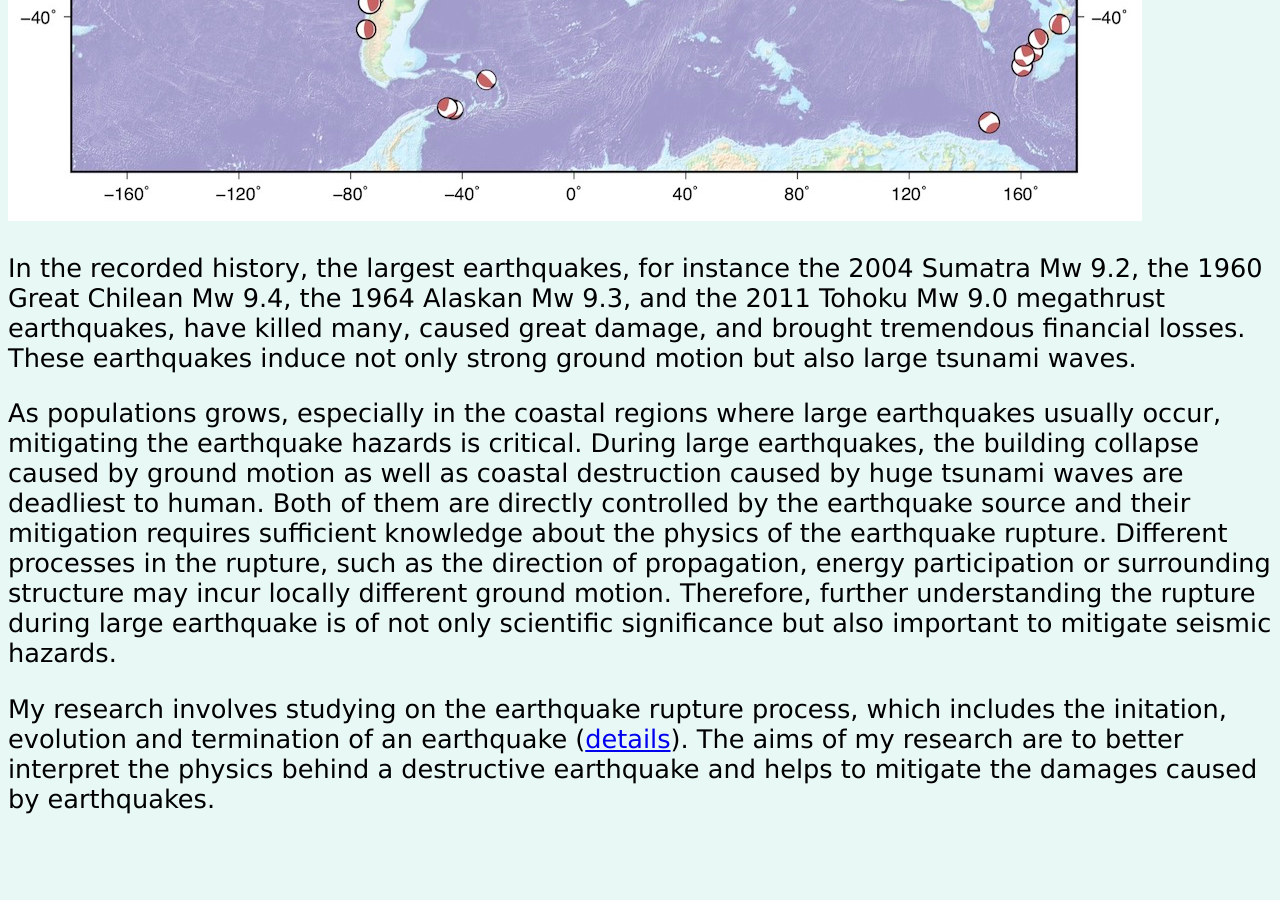
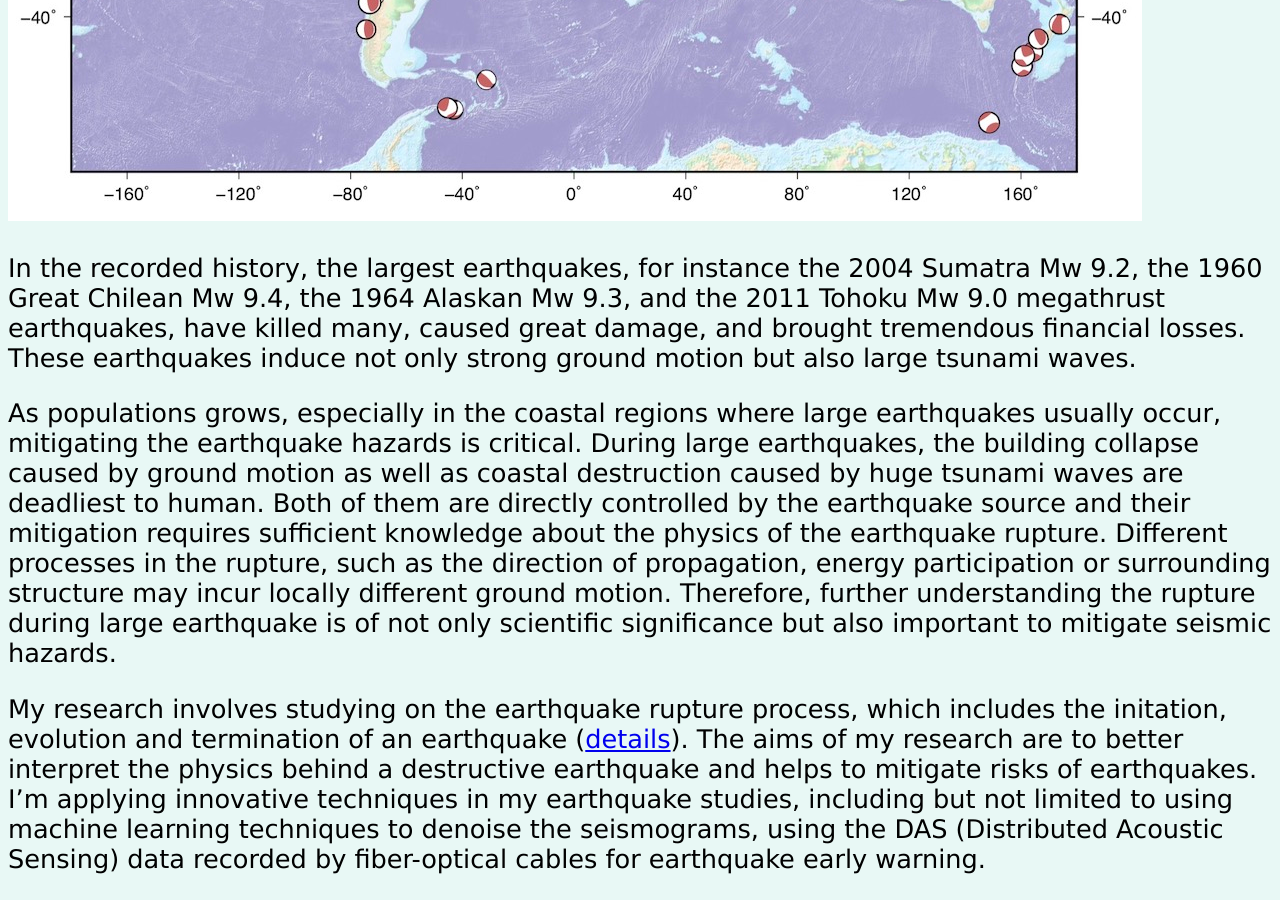
Before and after one commit to yinjiuxun/yinjiuxun.github.io, a Jekyll site: the page built from index.md, in a window 1280 px wide and 900 px high, scrolled down 980 px. Built offline with Jekyll 4.4.1, drawn with Linux system fonts in a browser that asks for light colours; before the commit the page ends 1820 px from its top, so only the background shows below that; some of the changed text lies outside the part shown.

Commit message:
Update intro pages

```diff
--- a/index.md
+++ b/index.md
@@ -10,7 +10,7 @@
 ----
 
 ## About Me
-My name is Jiuxun Yin (尹九洵). I'm currently a PhD candidate at Harvard University, working with Prof. [Marine A. Denolle](https://quake.fas.harvard.edu/).
+My name is Jiuxun Yin (尹九洵). I'm currently a [postdoctoral scholar](http://www.seismolab.caltech.edu/yin_j.html) at California Institute of Technology.
 
 [**Google Scholar**](https://scholar.google.com/citations?user=MongEqQAAAAJ&hl=en&oi=sra)
 [**Research Gate**](https://www.researchgate.net/profile/Jiuxun_Yin)
@@ -27,4 +27,4 @@
 
 As populations grows, especially in the coastal regions where large earthquakes usually occur, mitigating the earthquake hazards is critical. During large earthquakes, the building collapse caused by ground motion as well as coastal destruction caused by huge tsunami waves are deadliest to human. Both of them are directly controlled by the earthquake source and their mitigation requires sufficient knowledge about the physics of the earthquake rupture. Different processes in the rupture, such as the direction of propagation, energy participation or surrounding structure may incur locally different ground motion. Therefore, further understanding the rupture during large earthquake is of not only scientific significance but also important to mitigate seismic hazards.
 
-My research involves studying on the earthquake rupture process, which includes the initation, evolution and termination of an earthquake ([details](/pages/research.html)). The aims of my research are to better interpret the physics behind a destructive earthquake and helps to mitigate the damages caused by earthquakes.
+My research involves studying on the earthquake rupture process, which includes the initation, evolution and termination of an earthquake ([details](/pages/research.html)). The aims of my research are to better interpret the physics behind a destructive earthquake and helps to mitigate risks of earthquakes. I'm applying innovative techniques in my earthquake studies, including but not limited to using machine learning techniques to denoise the seismograms, using the DAS (Distributed Acoustic Sensing) data recorded by fiber-optical cables for earthquake early warning.
```
